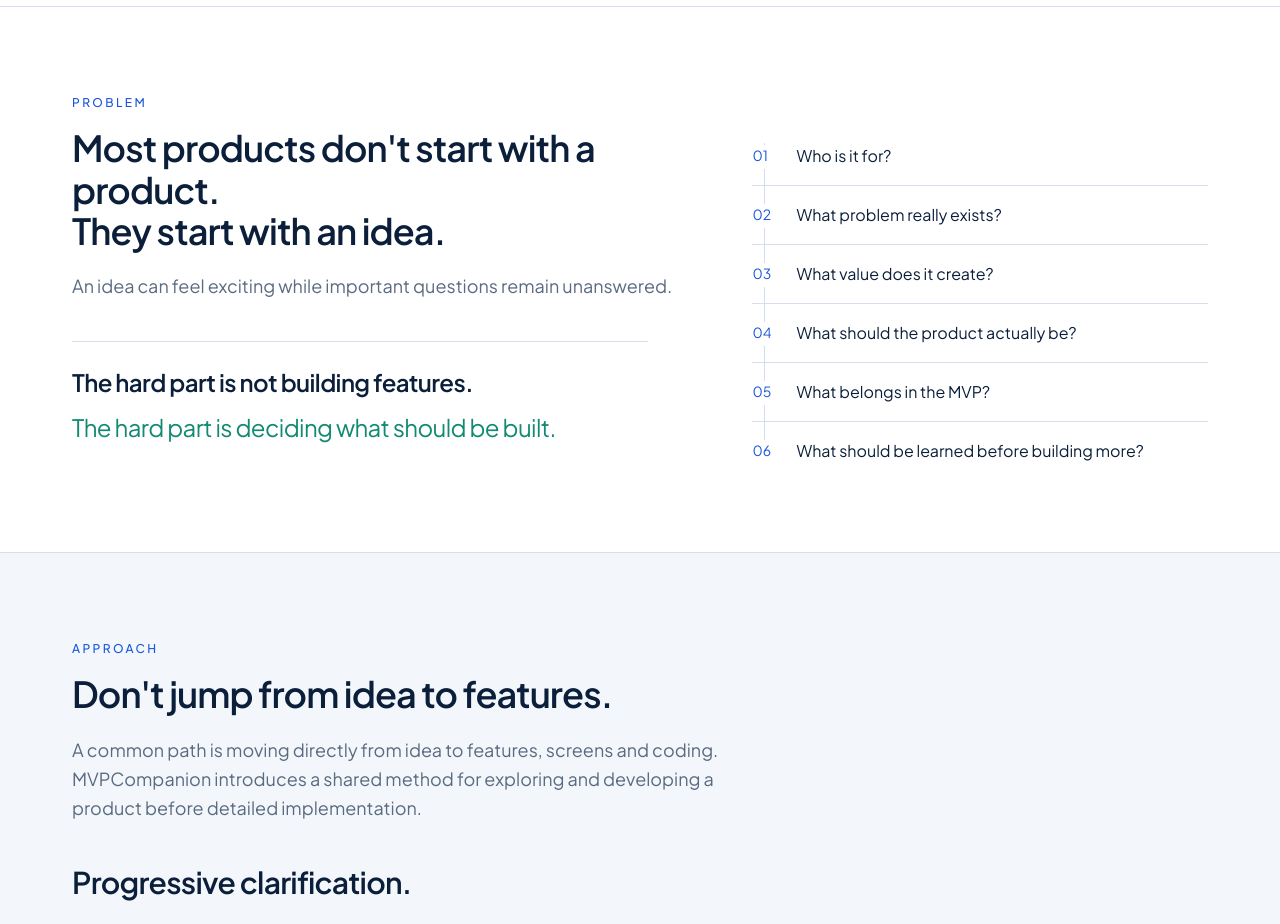
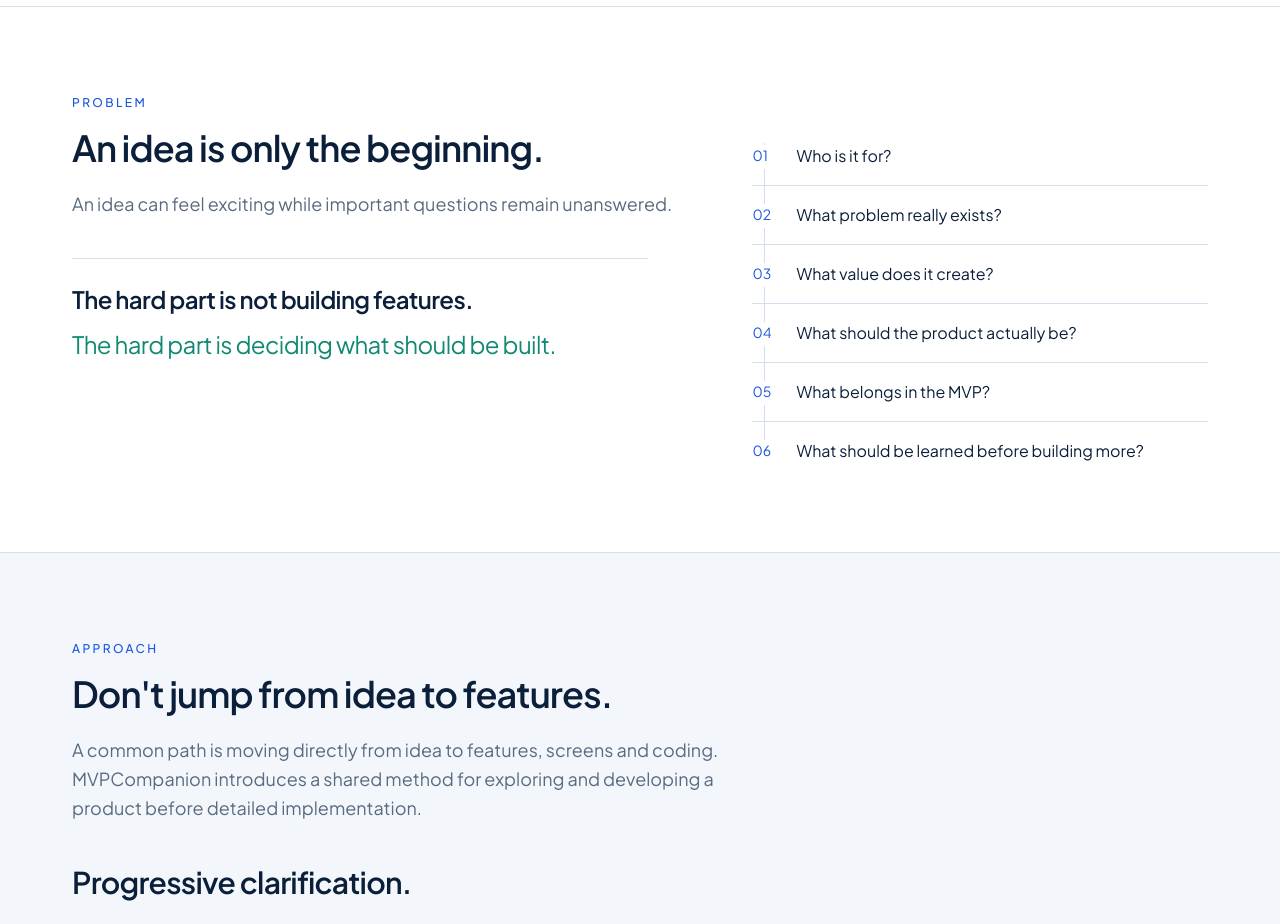
Before and after one commit to hansjoergmathony/mvpcompanion-website, a Next.js app: page / in a window 1280 px wide. Shown: the part 920-1844 px from the top of the page. Built offline with nearby package versions, Linux system fonts and the light colour scheme; no server answers.

Commit message:
Refine problem section headline

```diff
--- a/components/sections/ProblemSection.tsx
+++ b/components/sections/ProblemSection.tsx
@@ -1,13 +1,7 @@
 import { problemContent } from "@/content/homepage";
 import { Section } from "@/components/ui/Section";
 
-const headlineClose = "They start with an idea.";
-
 export function ProblemSection() {
-  const headlineLead = problemContent.headline.endsWith(headlineClose)
-    ? problemContent.headline.slice(0, -headlineClose.length).trim()
-    : problemContent.headline;
-
   return (
     <Section id="problem">
       <div className="grid gap-12 lg:grid-cols-[minmax(0,1.15fr)_minmax(0,0.85fr)] lg:gap-16">
@@ -15,14 +9,8 @@ export function ProblemSection() {
           <p className="mb-4 text-xs font-medium tracking-[0.2em] text-blue uppercase">
             {problemContent.eyebrow}
           </p>
-          <h2 className="text-3xl leading-[1.15] font-semibold tracking-tight text-navy md:text-4xl">
-            {headlineLead}
-            {headlineLead !== problemContent.headline ? (
-              <>
-                <br />
-                {headlineClose}
-              </>
-            ) : null}
+          <h2 className="text-3xl leading-[1.15] font-semibold tracking-tight text-balance text-navy md:text-4xl">
+            {problemContent.headline}
           </h2>
           <p className="mt-5 max-w-2xl text-lg leading-relaxed text-muted">
             {problemContent.introduction}
--- a/content/homepage.ts
+++ b/content/homepage.ts
@@ -18,7 +18,7 @@ export const heroContent = {
 
 export const problemContent = {
   eyebrow: "Problem",
-  headline: "Most products don't start with a product. They start with an idea.",
+  headline: "An idea is only the beginning.",
   introduction:
     "An idea can feel exciting while important questions remain unanswered.",
   questions: [
```
